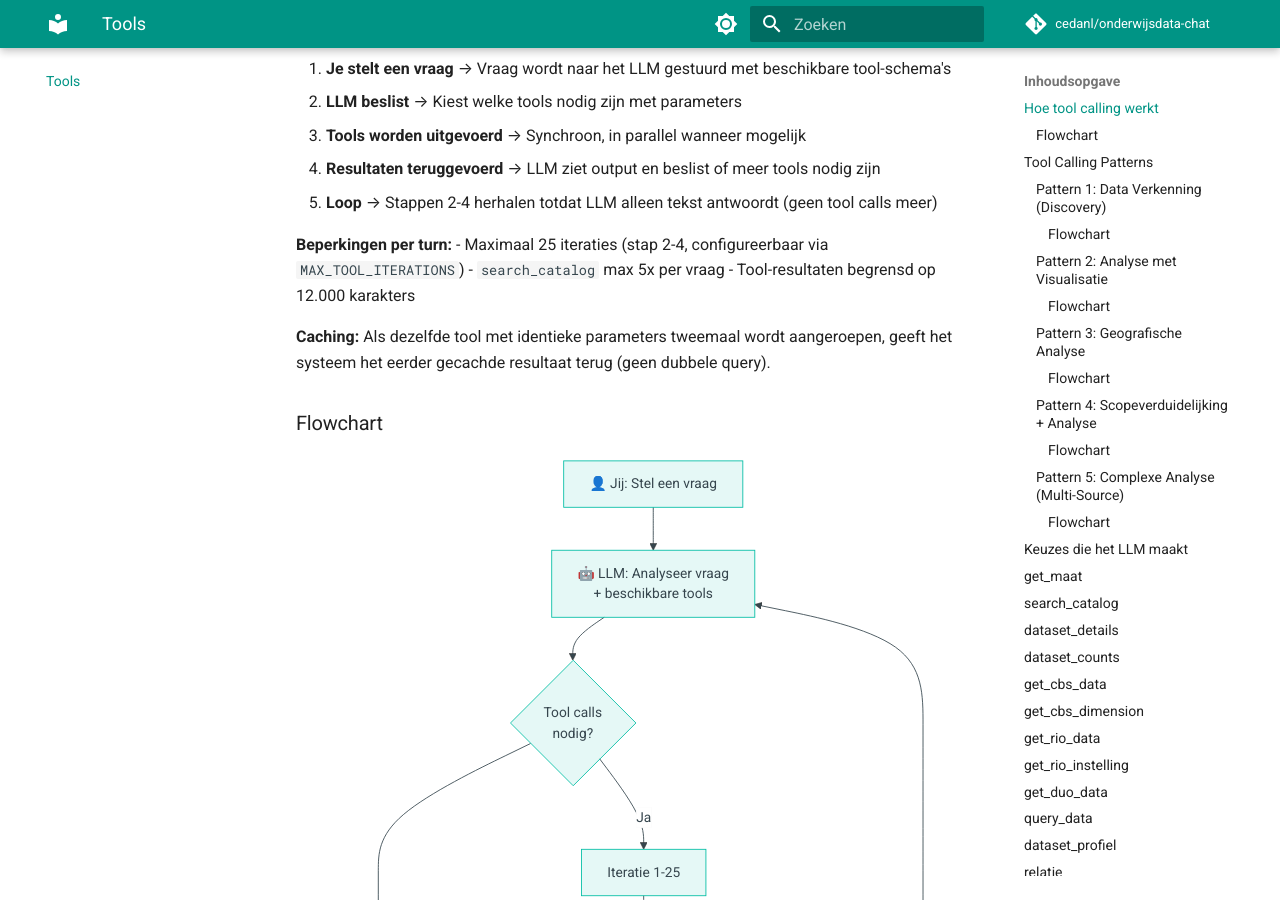
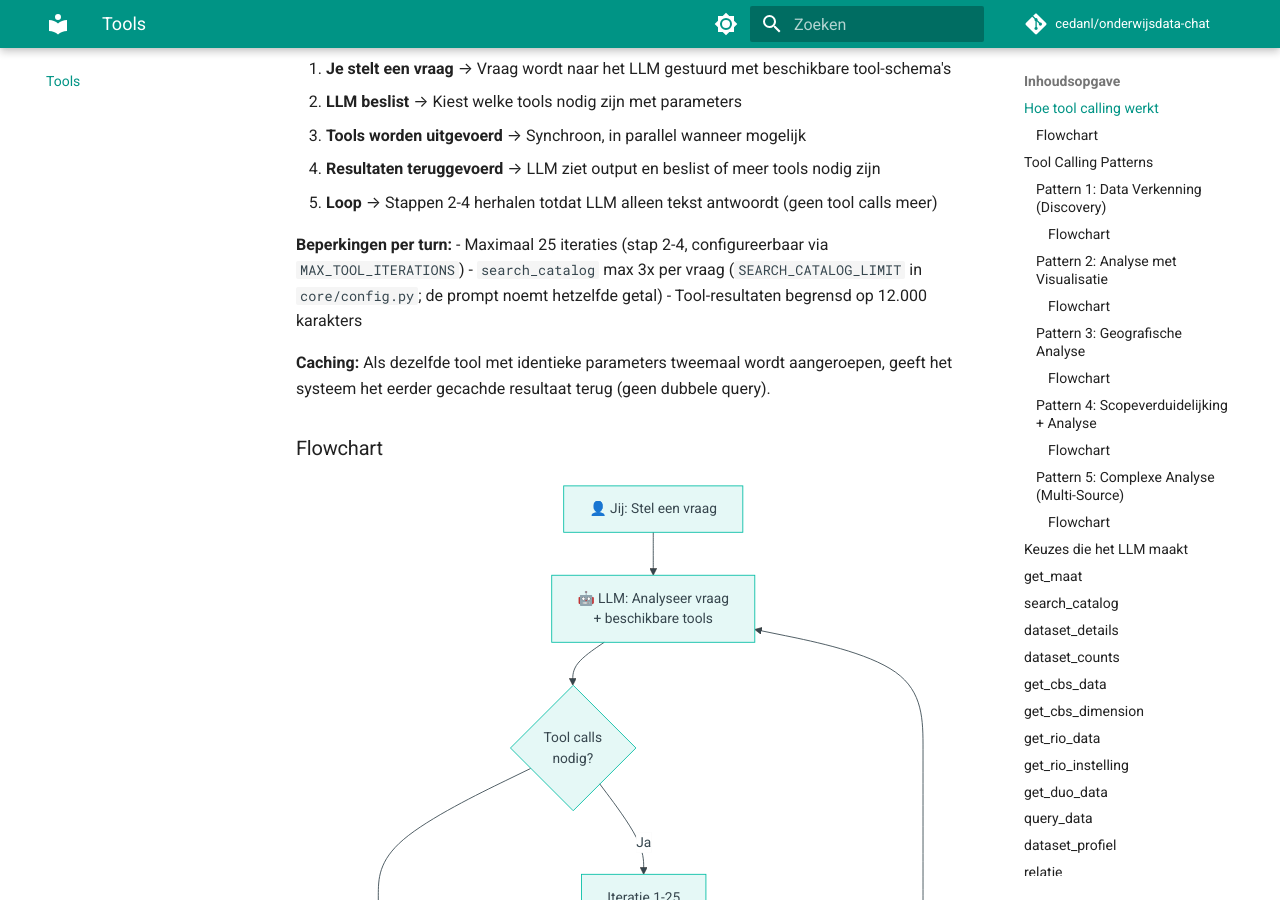
Before and after one commit to cedanl/onderwijsdata-chat, an MkDocs documentation site: the page built from docs/tools.md, in a window 1280 px wide and 900 px high, scrolled down 423 px. Built offline with MkDocs 1.6.1 and Material for MkDocs 9.7.7, drawn with Linux system fonts in a browser that asks for light colours; comment, search, counter and statistics services are not loaded; some of the changed text lies outside the part shown.

Commit message:
docs(tools): de zoeklimiet van search_catalog is 3, niet 5
core/config.py heeft SEARCH_CATALOG_LIMIT = 3 en de prompt noemt dat getal;
docs/tools.md (drie plekken) en docs/kwaliteit-en-veiligheid.md zeiden 5.

Refs #631

Co-Authored-By: Claude Fable 5.1 <noreply@anthropic.com>

```diff
--- a/docs/tools.md
+++ b/docs/tools.md
@@ -16,7 +16,7 @@ De assistent volgt een **agentic loop**:
 
 **Beperkingen per turn:**
 - Maximaal 25 iteraties (stap 2-4, configureerbaar via `MAX_TOOL_ITERATIONS`)
-- `search_catalog` max 5x per vraag
+- `search_catalog` max 3x per vraag (`SEARCH_CATALOG_LIMIT` in `core/config.py`; de prompt noemt hetzelfde getal)
 - Tool-resultaten begrensd op 12.000 karakters
 
 **Caching:** Als dezelfde tool met identieke parameters tweemaal wordt aangeroepen, geeft het systeem het eerder gecachde resultaat terug (geen dubbele query).
@@ -32,7 +32,7 @@ flowchart TD
     FinalAnswer --> End["😊 Jij krijgt antwoord + snippet"]
 
     Decision1 -->|Ja| Iterate["Iteratie 1-25"]
-    Iterate --> CheckLimit["⚙️ Check tool limits<br/>search_catalog ≤5x"]
+    Iterate --> CheckLimit["⚙️ Check tool limits<br/>search_catalog ≤3x"]
     CheckLimit --> CheckCache["💾 Cache check:<br/>Call al uit voerd?"]
 
     CheckCache -->|Cache hit| ReturnCached["📦 Gebruik cached result"]
@@ -299,7 +299,7 @@ Doorzoekt de gecombineerde catalogus van CBS, RIO en DUO.
 
 **Gebruik:** Als startpunt bij onduidelijke vragen of om te verkennen welke datasets beschikbaar zijn.
 
-**Let op:** Deze tool is beperkt tot **5 aanroepen per vraag** om oneindige zoeklussen te voorkomen.
+**Let op:** Deze tool is beperkt tot **3 aanroepen per vraag** (`SEARCH_CATALOG_LIMIT`) om oneindige zoeklussen te voorkomen; de systeemprompt noemt hetzelfde getal.
 
 Elke hit draagt een `status` (#356): `opvraagbaar` (een datatool laadt hem), `via_tool` (alleen met de genoemde eigen
 tool, zoals `get_uwv_vacatures`), `alleen_documentatie` (de bron heeft alleen een PDF of changelog) of
```
Also changed, not shown: docs/kwaliteit-en-veiligheid.md (+1 -1 lines).
